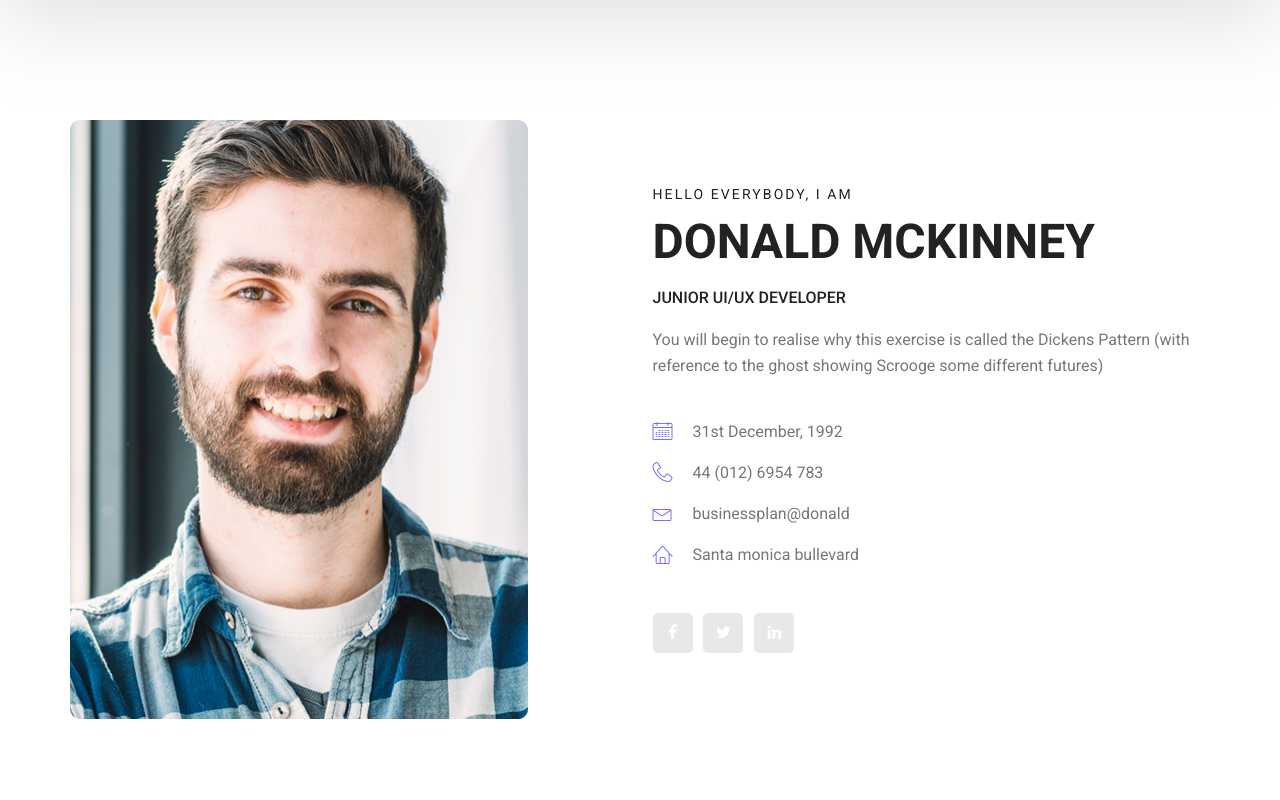
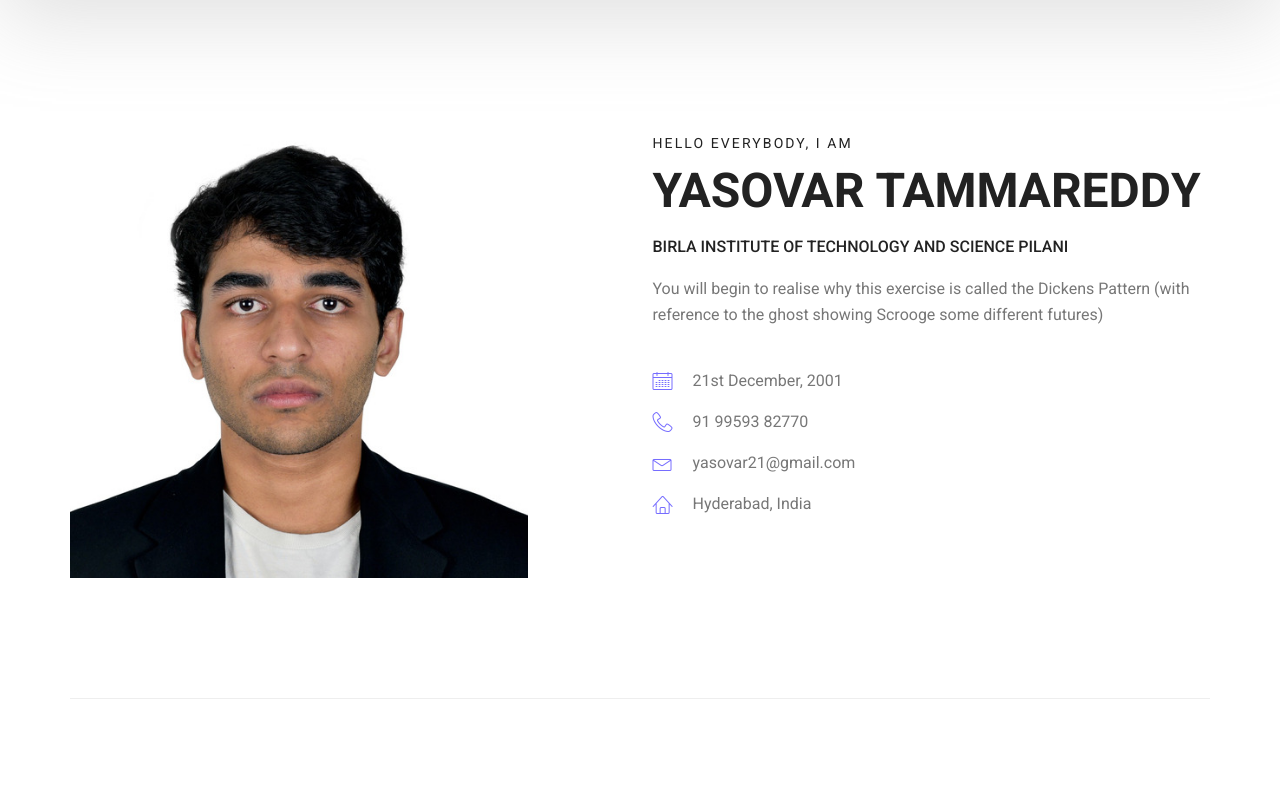
Before and after one commit to yasovar/yasovar.github.io, a plain HTML site: page about-us.html in a window 1280 px wide. Shown: the part 480-1280 px from the top of the page. Drawn offline with Linux system fonts and the light colour scheme.

Commit message:
Removed unnecessary

```diff
--- a/about-us.html
+++ b/about-us.html
@@ -27,7 +27,7 @@
             	<nav class="navbar navbar-expand-lg navbar-light">
 					<div class="container box_1620">
 						<!-- Brand and toggle get grouped for better mobile display -->
-						<a class="navbar-brand logo_h" href="index.html"><img src="img/logo.png" alt=""></a>
+						<!--<a class="navbar-brand logo_h" href="index.html"><img src="img/logo.png" alt=""></a>-->
 						<button class="navbar-toggler" type="button" data-toggle="collapse" data-target="#navbarSupportedContent" aria-controls="navbarSupportedContent" aria-expanded="false" aria-label="Toggle navigation">
 							<span class="icon-bar"></span>
 							<span class="icon-bar"></span>
@@ -87,24 +87,24 @@
            		<div class="profile_inner p_120">
 					<div class="row">
 						<div class="col-lg-5">
-							<img class="img-fluid" src="img/personal-2.jpg" alt="">
+							<img class="img-fluid" src="img/USA_Visa_Photo.jpg" alt="">
 						</div>
 						<div class="col-lg-7">
 							<div class="personal_text">
 								<h6>Hello Everybody, i am</h6>
-								<h3>Donald McKinney</h3>
-								<h4>Junior UI/UX Developer</h4>
+								<h3>Yasovar Tammareddy</h3>
+								<h4>Birla Institute of Technology and Science Pilani</h4>
 								<p>You will begin to realise why this exercise is called the Dickens Pattern (with reference to the ghost showing Scrooge some different futures)</p>
 								<ul class="list basic_info">
-									<li><a href="#"><i class="lnr lnr-calendar-full"></i> 31st December, 1992</a></li>
-									<li><a href="#"><i class="lnr lnr-phone-handset"></i> 44 (012) 6954 783</a></li>
-									<li><a href="#"><i class="lnr lnr-envelope"></i> businessplan@donald</a></li>
-									<li><a href="#"><i class="lnr lnr-home"></i> Santa monica bullevard</a></li>
+									<li><a href="#"><i class="lnr lnr-calendar-full"></i> 21st December, 2001</a></li>
+									<li><a href="#"><i class="lnr lnr-phone-handset"></i> 91 99593 82770</a></li>
+									<li><a href="#"><i class="lnr lnr-envelope"></i> yasovar21@gmail.com</a></li>
+									<li><a href="#"><i class="lnr lnr-home"></i> Hyderabad, India</a></li>
 								</ul>
 								<ul class="list personal_social">
-									<li><a href="#"><i class="fa fa-facebook"></i></a></li>
+									<!--<li><a href="#"><i class="fa fa-facebook"></i></a></li>
 									<li><a href="#"><i class="fa fa-twitter"></i></a></li>
-									<li><a href="#"><i class="fa fa-linkedin"></i></a></li>
+									<li><a href="#"><i class="fa fa-linkedin"></i></a></li>-->
 								</ul>
 							</div>
 						</div>
@@ -255,14 +255,14 @@
         					<div class="f_title">
         						<h3>About Me</h3>
         					</div>
-        					<p>Do you want to be even more successful? Learn to love learning and growth. The more effort you put into improving your skills,</p>
+        					<!--<p>Do you want to be even more successful? Learn to love learning and growth. The more effort you put into improving your skills,</p>-->
         					<p><!-- Link back to Colorlib can't be removed. Template is licensed under CC BY 3.0. -->
-Copyright &copy;<script>document.write(new Date().getFullYear());</script> All rights reserved | This template is made with <i class="fa fa-heart-o" aria-hidden="true"></i> by <a href="https://colorlib.com" target="_blank">Colorlib</a>
+<!--Copyright &copy;<script>document.write(new Date().getFullYear());</script> All rights reserved | This template is made with <i class="fa fa-heart-o" aria-hidden="true"></i> by <a href="https://colorlib.com" target="_blank">Colorlib</a>-->
 <!-- Link back to Colorlib can't be removed. Template is licensed under CC BY 3.0. --></p>
         				</aside>
         			</div>
         			<div class="col-lg-5 col-sm-6">
-        				<aside class="f_widget news_widget">
+        				<!--<aside class="f_widget news_widget">
         					<div class="f_title">
         						<h3>Newsletter</h3>
         					</div>
@@ -276,7 +276,7 @@ Copyright &copy;<script>document.write(new Date().getFullYear());</script> All r
                                     <div class="mt-10 info"></div>
                                 </form>
                             </div>
-        				</aside>
+        				</aside>-->
         			</div>
         			<div class="col-lg-2">
         				<aside class="f_widget social_widget">
@@ -284,12 +284,12 @@ Copyright &copy;<script>document.write(new Date().getFullYear());</script> All r
         						<h3>Follow Me</h3>
         					</div>
         					<p>Let us be social</p>
-        					<ul class="list">
+        					<!--<ul class="list">
         						<li><a href="#"><i class="fa fa-facebook"></i></a></li>
         						<li><a href="#"><i class="fa fa-twitter"></i></a></li>
         						<li><a href="#"><i class="fa fa-dribbble"></i></a></li>
         						<li><a href="#"><i class="fa fa-behance"></i></a></li>
-        					</ul>
+        					</ul>-->
         				</aside>
         			</div>
         		</div>
```
Also changed, not shown: index.html (+6 -6 lines).
